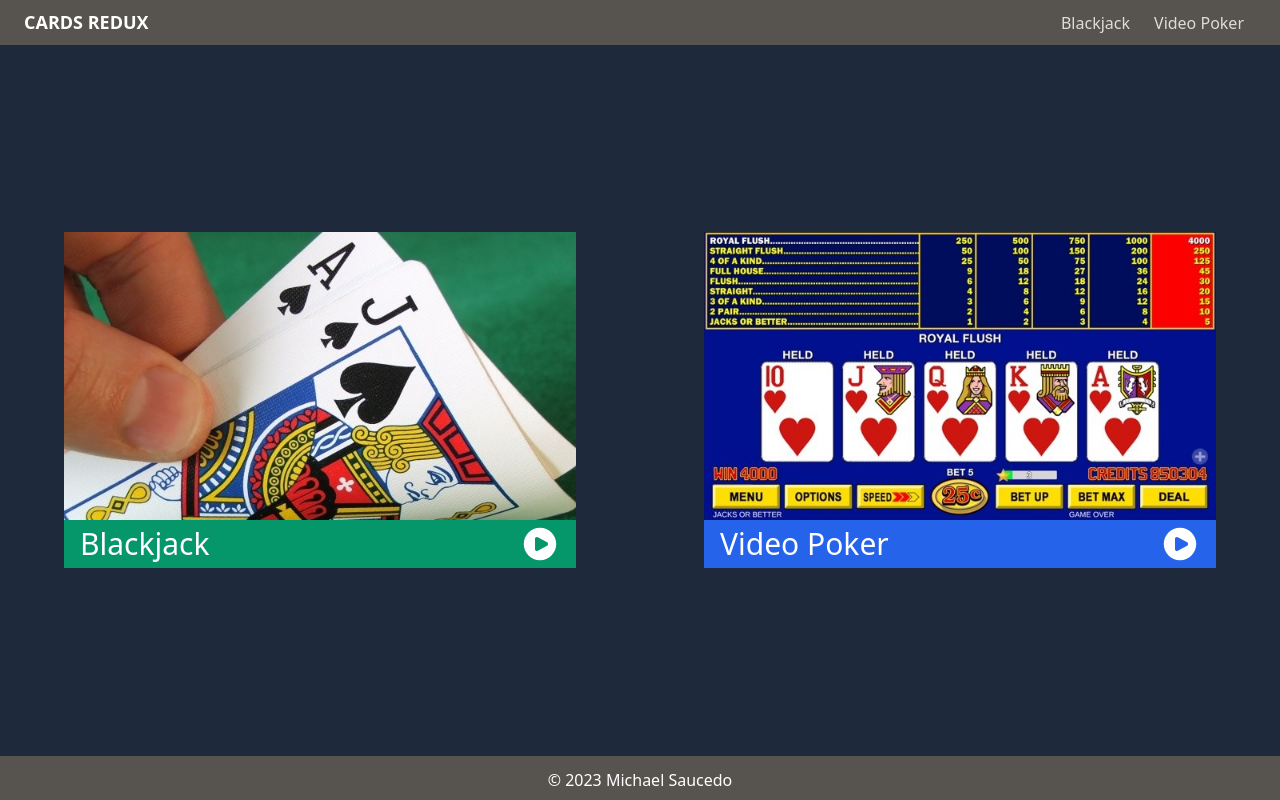
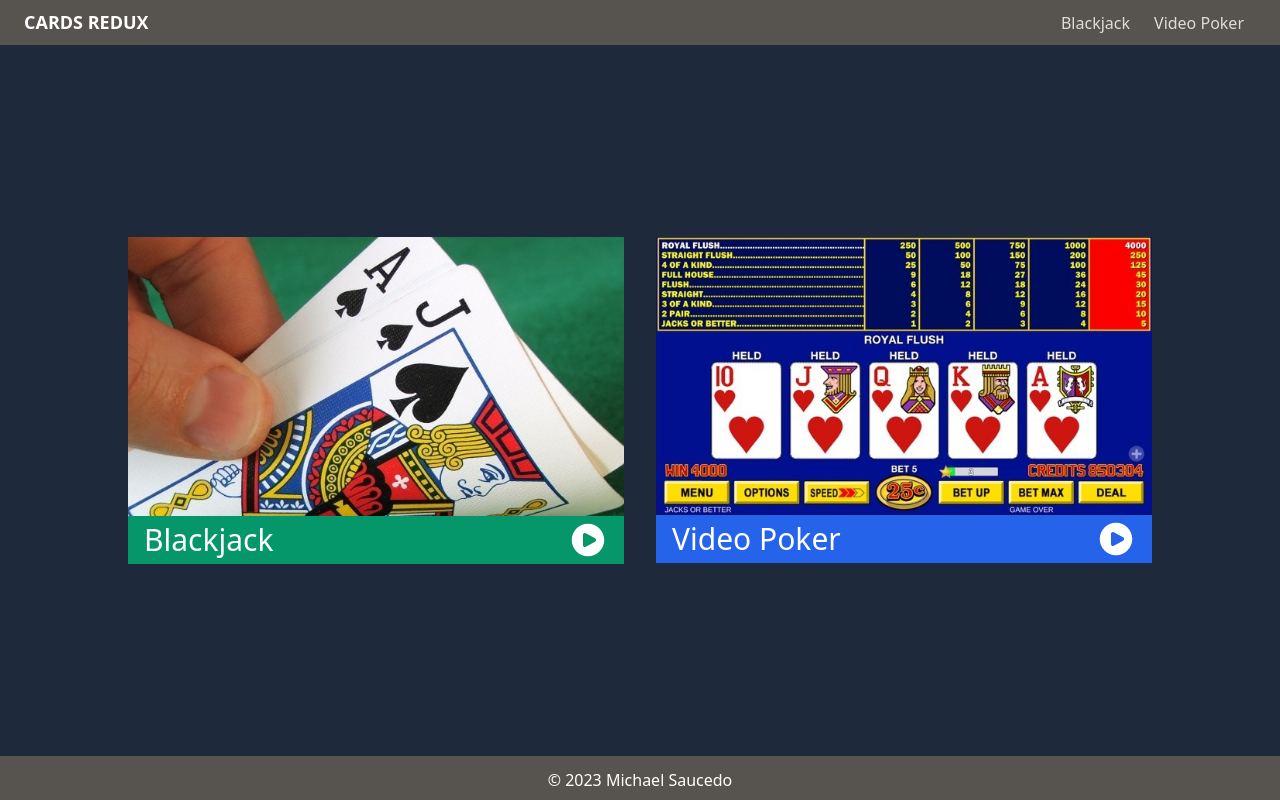
Before and after one commit to Sauce101/cards-redux, a React (Vite) app: page / in a window 1280 px wide. Built offline with nearby package versions, Linux system fonts and the light colour scheme.

Commit message:
dashboard adjust
landscape w-4/5 gap-8 for parent div, 2/5 to 3/5 for children

```diff
--- a/src/routes/dashboard.tsx
+++ b/src/routes/dashboard.tsx
@@ -74,9 +74,9 @@ const Dashboard = () => {
         <Footer />
       </div>
       {/* Landscape */}
-      <div className="flex-col-2 my-auto flex justify-evenly text-white portrait:hidden">
+      <div className="flex-col-2 my-auto flex w-4/5 justify-evenly gap-8 text-white portrait:hidden">
         <motion.div
-          className="mx-auto w-2/5"
+          className="mx-auto w-3/5"
           initial={{ opacity: 0, scale: 0 }}
           animate={{ opacity: 1, scale: 1 }}
           transition={{
@@ -107,7 +107,7 @@ const Dashboard = () => {
           </div>
         </motion.div>
         <motion.div
-          className="mx-auto w-2/5"
+          className="mx-auto w-3/5"
           initial={{ opacity: 0, scale: 0 }}
           animate={{ opacity: 1, scale: 1 }}
           transition={{
```
